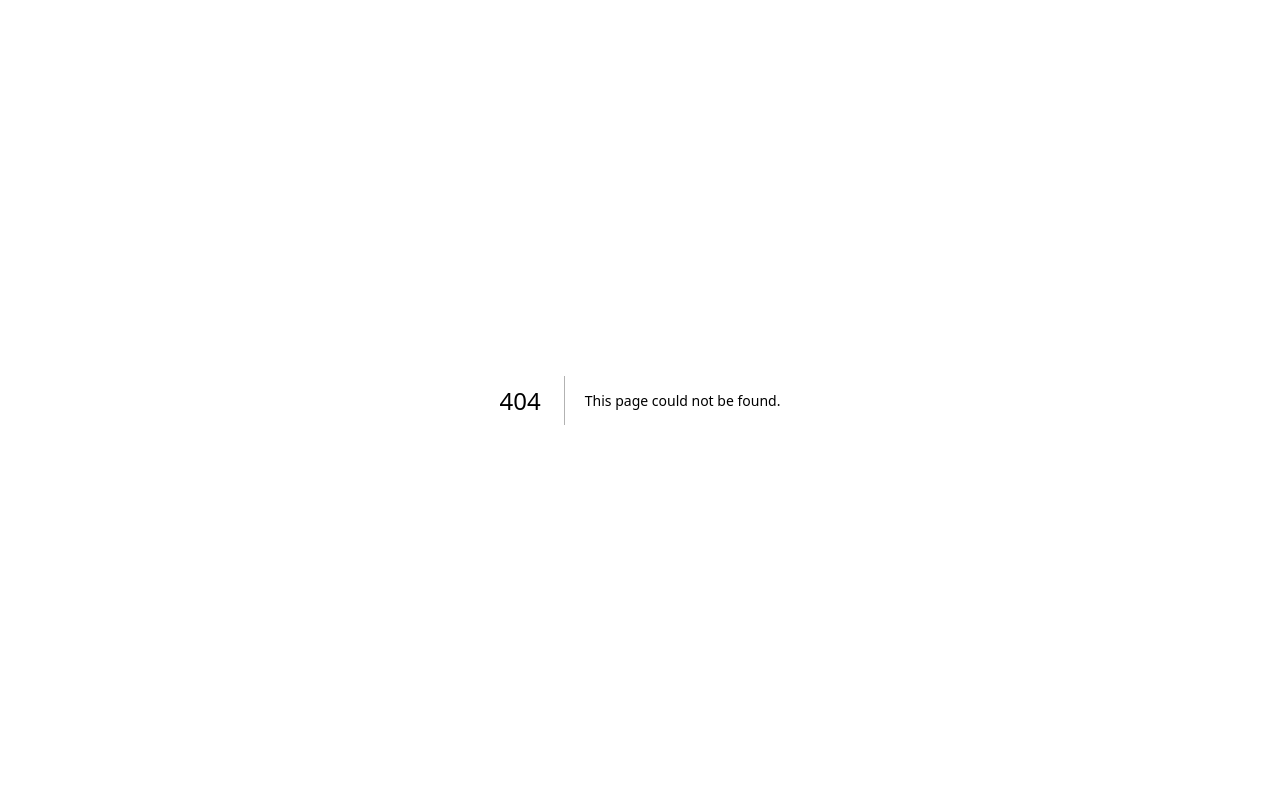
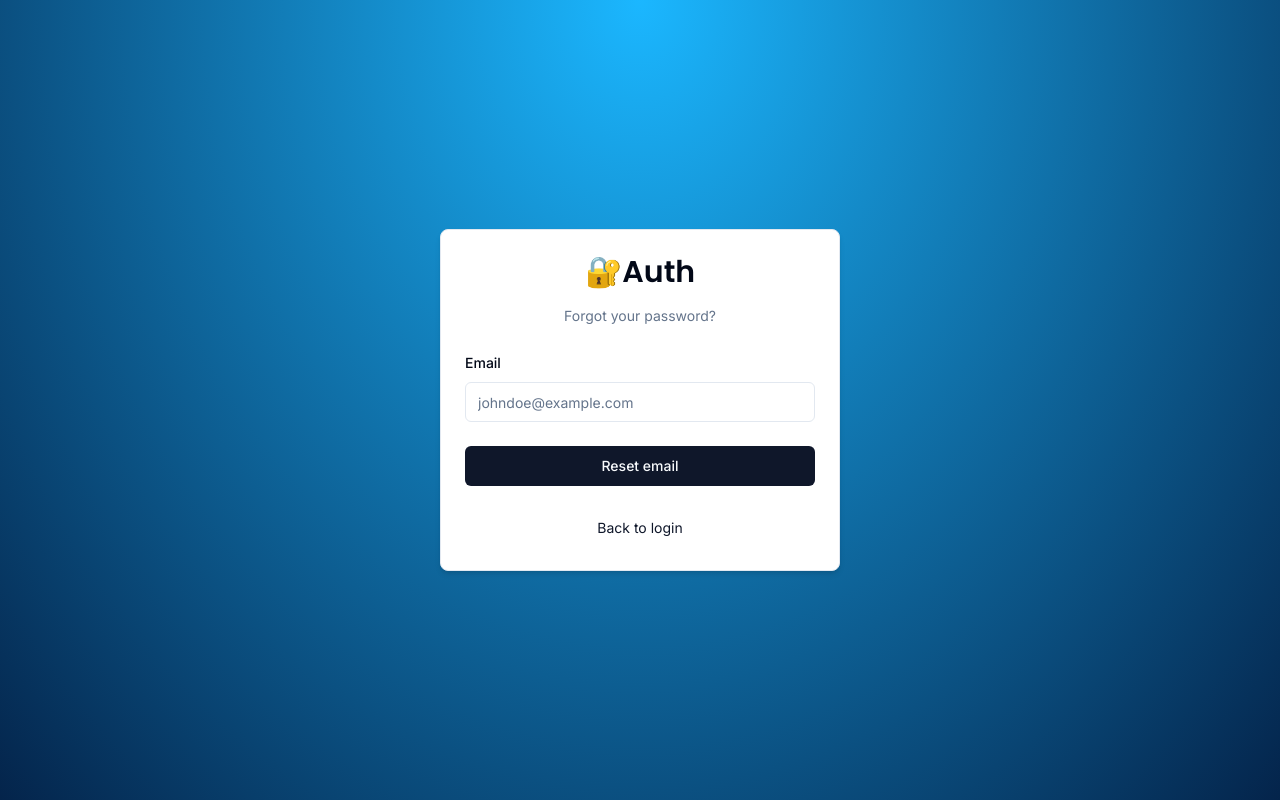
Before and after one commit to Bonkesam/Authentication-V5, a Next.js app: page /auth/reset in a window 1280 px wide. Before the commit this address had no page. Built offline with nearby package versions, Linux system fonts and the light colour scheme; no server answers.

Commit message:
Creates the password reset form

```diff
--- /dev/null
+++ b/app/auth/reset/page.tsx
@@ -0,0 +1,10 @@
+import ResetForm from '@/components/auth/reset-form';
+import React from 'react'
+
+const ResetPage = () => {
+  return (
+    <ResetForm/>
+  )
+}
+
+export default ResetPage;
--- /dev/null
+++ b/components/auth/reset-form.tsx
@@ -0,0 +1,98 @@
+"use client";
+
+
+import * as z from "zod";
+import { useState, useTransition } from "react";
+
+import { useForm } from "react-hook-form";
+import { zodResolver } from "@hookform/resolvers/zod";
+
+import { LoginSchema } from "@/schemas";
+import { Input } from "@/components/ui/input";
+
+import {
+  Form,
+  FormControl,
+  FormField,
+  FormItem,
+  FormLabel,
+  FormMessage
+ } from "@/components/ui/form";
+
+import CardWrapper from './card-wrapper'
+import { Button } from "../ui/button";
+import { FormError } from "../form-error";
+import { FormSuccess } from "../form-success";
+import { login } from "@/actions/login";
+import Link from "next/link";
+
+const ResetForm = () => {
+
+  const [error, setError] =  useState<string | undefined>("");
+  const [success, setSuccess] =  useState<string | undefined>("");
+
+  const [isPending, startTransition] = useTransition();
+
+  const form = useForm<z.infer<typeof LoginSchema>>({
+    resolver: zodResolver(LoginSchema),
+    defaultValues: {
+      email: "",
+      password: "",
+    }
+  });
+
+  const onSubmit = (values: z.infer<typeof LoginSchema>) => {
+    setError("");
+    setSuccess("");
+
+    startTransition(() => {
+      login(values)
+      .then((data) => {
+        setError(data?.error);
+        setSuccess(data?.success);
+      })
+    });
+  }
+  return (
+    <CardWrapper
+        headerLabel="Forgot your password?"
+        backButtonLabel="Back to login"
+        backButtonHref="/auth/login"
+
+    >
+      <Form {...form}>
+       <form onSubmit={form.handleSubmit(onSubmit)} className="space-y-6">
+          <div className="space-y-4">
+            <FormField
+              control={form.control}
+              name="email"
+              render={({field}) => (
+                <FormItem>
+                  <FormLabel>Email</FormLabel>
+                  <FormControl>
+                    <Input
+                      {...field}
+                      disabled={isPending}
+                      placeholder = "johndoe@example.com"
+                      type="email"
+                    />
+                  </FormControl>
+                  <FormMessage/>
+                </FormItem>
+              )}
+            />
+
+          </div>
+          <FormError message={error}/>
+
+          <FormSuccess  message={success}/>
+          <Button disabled={isPending} type="submit" className="w-full">
+            Reset email
+          </Button>
+       </form>
+      </Form>
+    </CardWrapper>
+  )
+}
+
+export default ResetForm;
--- a/schemas/index.ts
+++ b/schemas/index.ts
@@ -8,8 +8,13 @@
         message: "You need a password to proceed"
     })
 });
+export const ResetSchema = z.object({
+    email: z.string().email({
+        message: "Email is required!"
+    }),
 
-export const RegisterSchema = z.object({
+
+});export const RegisterSchema = z.object({
     email: z.string().email({
         message: "Please enter a valid email address"
     }),
```
